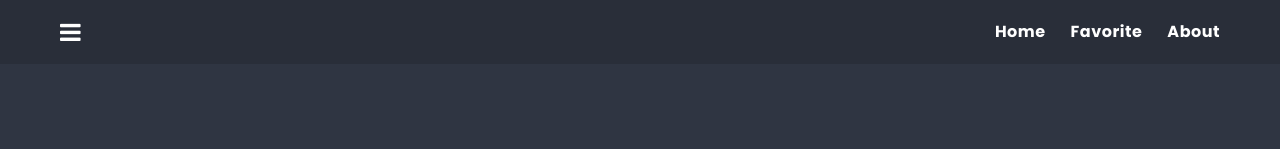
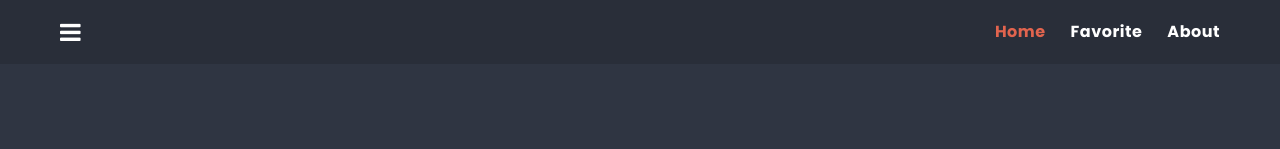
Before and after one commit to dbednarczyk99/first-react-app, a React (Create React App) app: page / in a window 1280 px wide. Shown: the top 149 px of the page. Built offline with nearby package versions, Linux system fonts and the light colour scheme.

Commit message:
Add NavLink

```diff
--- a/src/components/NavBar/NavBar.js
+++ b/src/components/NavBar/NavBar.js
@@ -1,5 +1,6 @@
 import Container from '../Container/Container';
 import styles from './NavBar.module.scss';
+import { NavLink } from 'react-router-dom';
 
 const NavBar = () => {
     return (
@@ -7,9 +8,9 @@
             <Container customClass="navBarContainer">
                 <h1 className={styles.logo}><span className={styles.logo + ' fa fa-bars'}/></h1>
                 <ul className={styles.navLinks}>
-                    <li><a href="/">Home</a></li>
-                    <li><a href="/favorite">Favorite</a></li>
-                    <li><a href="/about">About</a></li>
+                    <li><NavLink className={({ isActive }) => isActive ? styles.linkActive : undefined} to="/">Home</NavLink></li>
+                    <li><NavLink className={({ isActive }) => isActive ? styles.linkActive : undefined} to="/favorite">Favorite</NavLink></li>
+                    <li><NavLink className={({ isActive }) => isActive ? styles.linkActive : undefined} to="/about">About</NavLink></li>
                 </ul>
             </Container>
         </nav>
--- a/src/components/NavBar/NavBar.module.scss
+++ b/src/components/NavBar/NavBar.module.scss
@@ -1,7 +1,5 @@
 @use "sass:math";
 @import '../../styles/settings.scss';
-
-
 
 .navBar {
   background-color: darken($color-dark, 3%);
@@ -52,3 +50,7 @@
     }
   }
 }
+
+a.linkActive {
+    color: $color-warning;
+}
```
